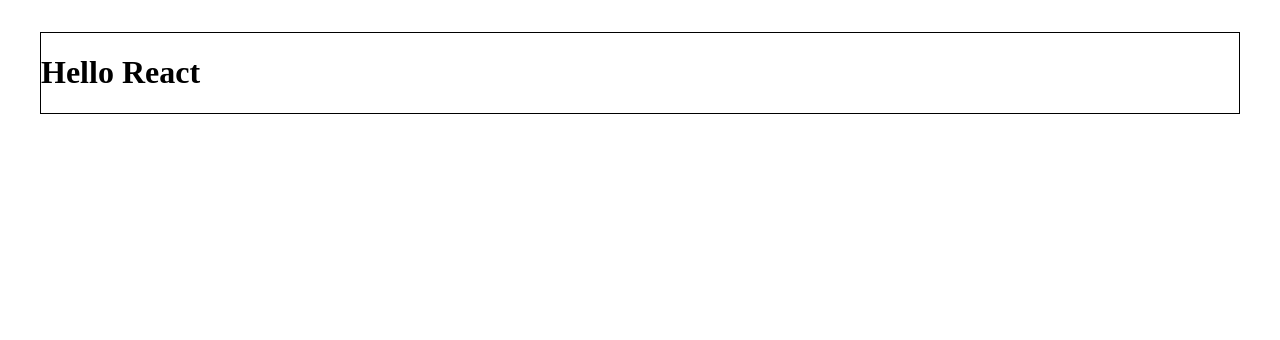
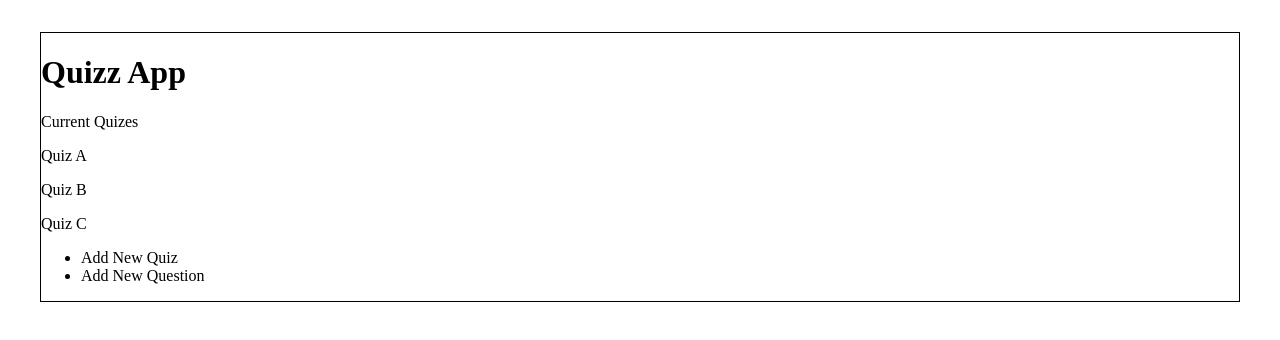
Before and after one commit to slaleye/quiztranslate, a React app: page / in a window 1280 px wide. Shown: the top 340 px of the page. Built offline with nearby package versions, Linux system fonts and the light colour scheme.

Commit message:
Update Home app

```diff
--- a/src/App.js
+++ b/src/App.js
@@ -4,7 +4,15 @@ import styles from "./App.module.css";
 const App = () => {
   return (
     <div className={styles.App}>
-      <h1>Hello React</h1>
+      <h1>Quizz App</h1>
+      <p>Current Quizes</p>
+       <p> Quiz A</p>
+       <p> Quiz B</p>
+       <p> Quiz C</p>
+       <ul>
+        <li>Add New Quiz</li>
+        <li>Add New Question</li>
+       </ul>
     </div>
   );
 };
```
Also changed, not shown: 1 other file (tests, documents, lock files or other folders).
